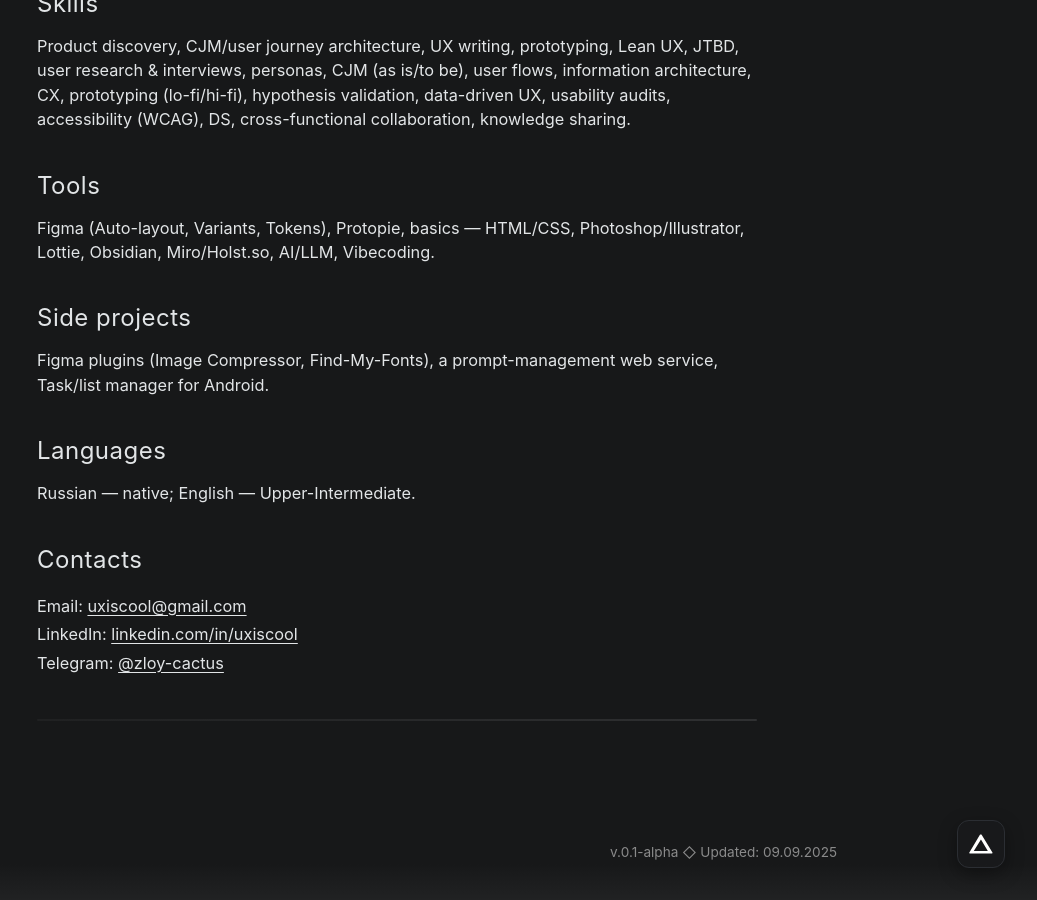
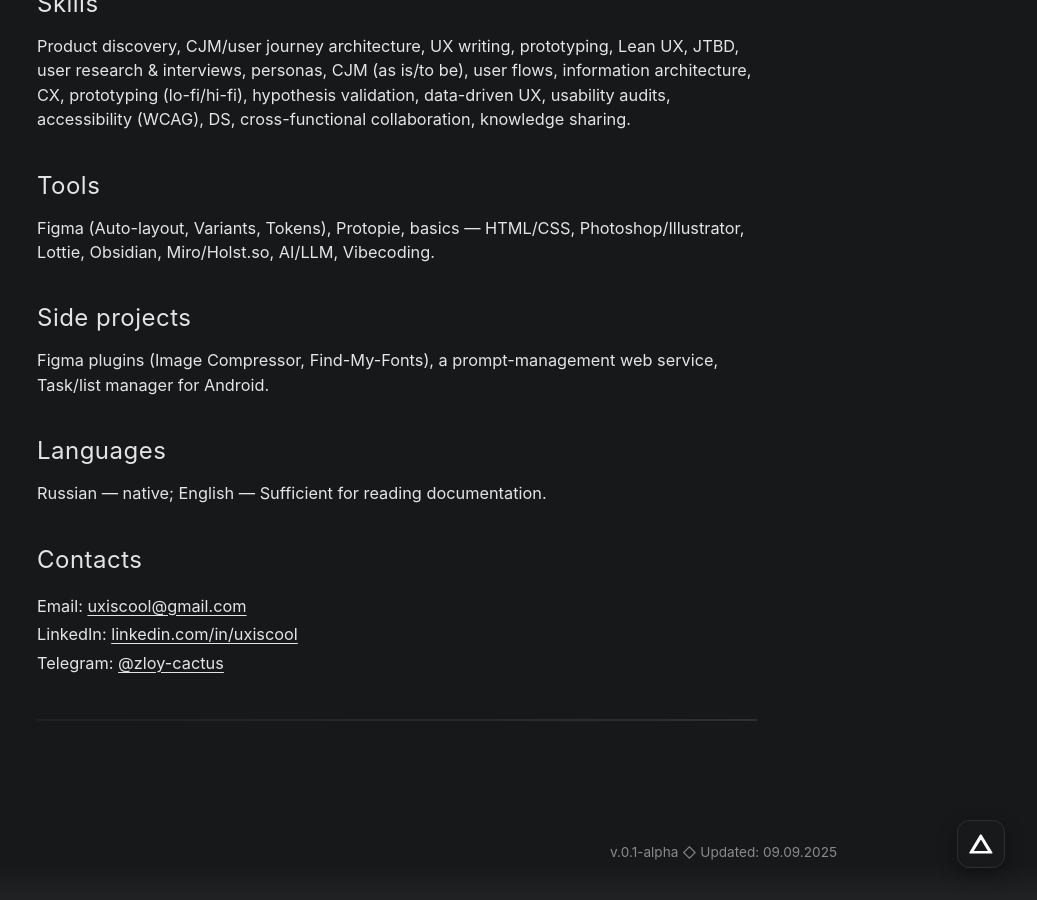
Before and after one commit to uxiscool/experience, a Jekyll site: the page built from cv.md, in a window 1280 px wide and 900 px high, scrolled down 3004 px. Shown: the whole window, without its empty margins (243-1280 px from the left). Built offline with Jekyll 4.4.1, drawn with Linux system fonts in a browser that asks for light colours.

Commit message:
Add files via upload

```diff
--- a/cv.md
+++ b/cv.md
@@ -153,7 +153,7 @@ permalink: /cv/
     <div class="cv-right"><h2 class="cvsubheading">Languages</h2></div>
     <div class="cv-rail"></div>
     <div class="cv-right">
-      Russian — native; English — Upper-Intermediate.
+      Russian — native; English — Sufficient for reading documentation.
     </div>
     <!-- CONTACTS -->
     <div class="cv-rail"></div>
```
